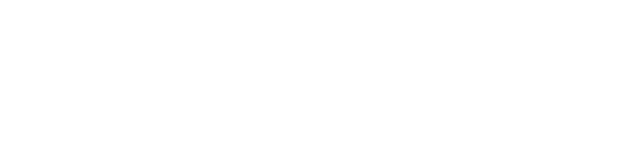
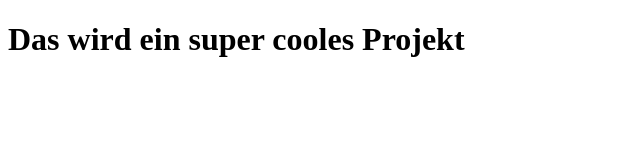
Before and after one commit to stegga/major-ma-18, a plain HTML site: page index.html in a window 1280 px wide. Shown: the whole page, without its empty margins (0-640 px from the left). Drawn offline with Linux system fonts and the light colour scheme.

Commit message:
add h1 to index

```diff
--- a/index.html
+++ b/index.html
@@ -5,6 +5,7 @@
     <title>Major MA 18</title>
   </head>
   <body>
+    <h1> Das wird ein super cooles Projekt</h1>
 
   </body>
 </html>
```
